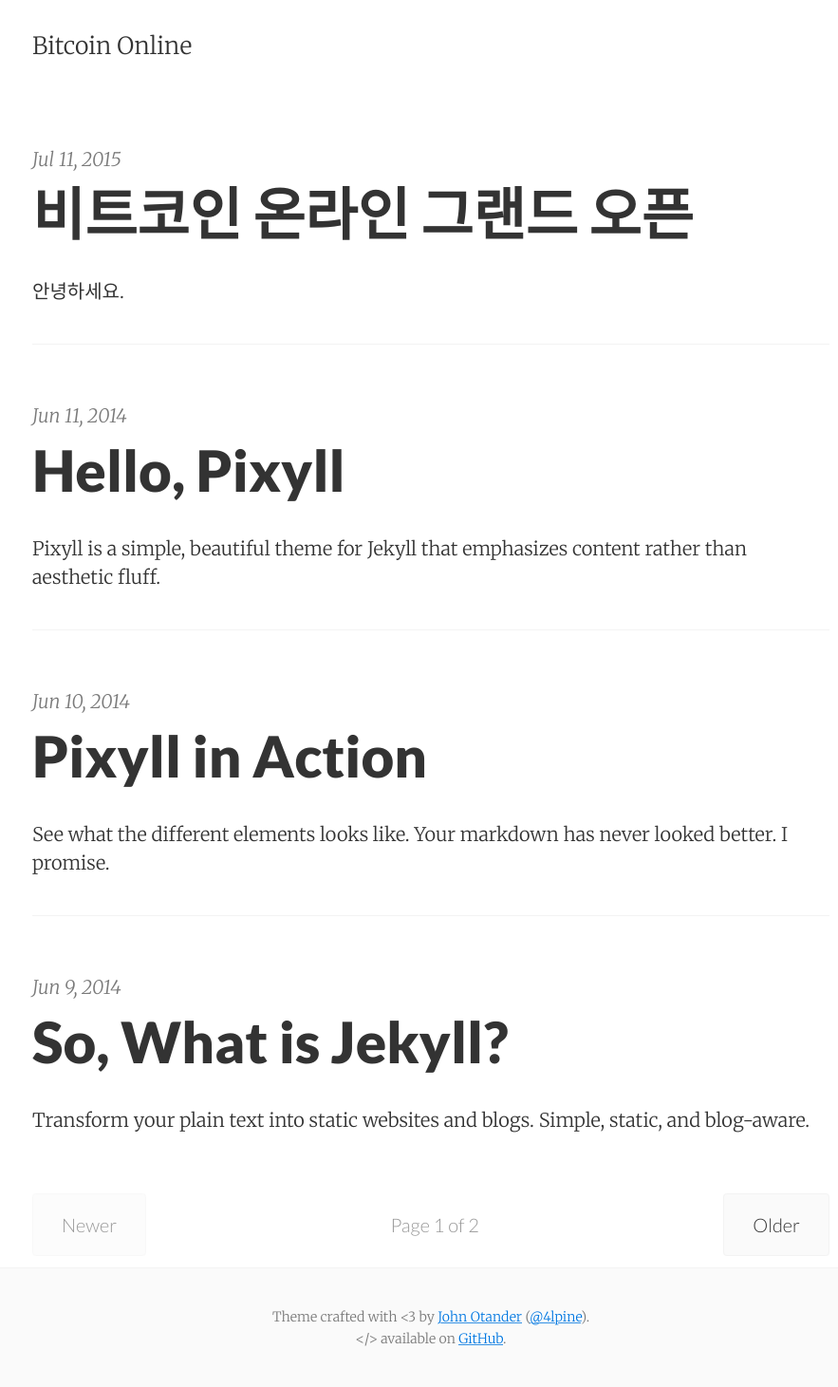
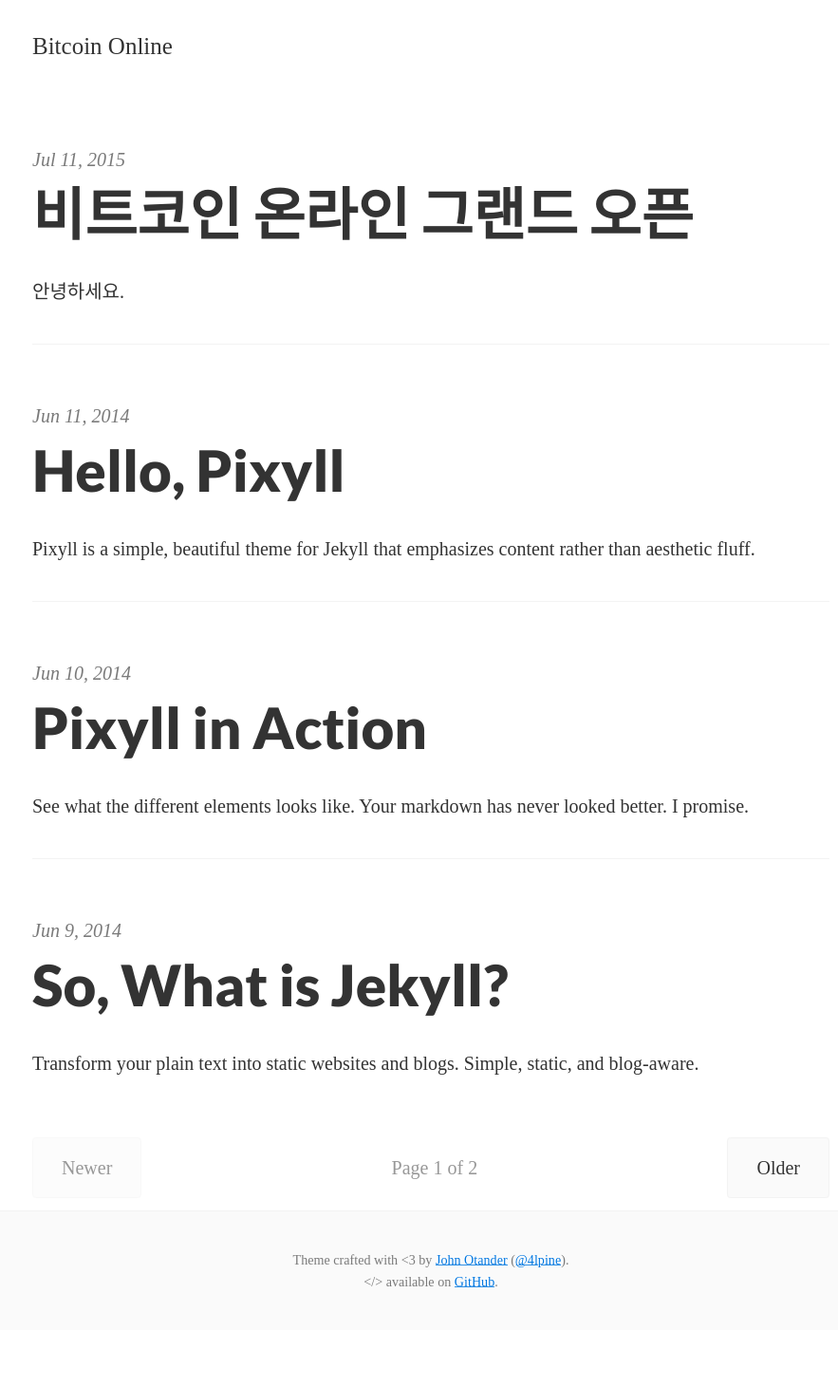
Before and after one commit to tbeeco/tbeeco.github.io, a Jekyll site: the page built from index.html, in a window 1280 px wide. Shown: the whole page at 95% size, without its empty margins (186-1069 px from the left). Built offline with Jekyll 4.4.1, drawn with Linux system fonts in a browser that asks for light colours; some web fonts are replaced; the list of posts is cut into pages by our own code; after the commit the page ends 1401 px from its top, so only the background shows below that.

Commit message:
Update head.html

```diff
--- a/_includes/head.html
+++ b/_includes/head.html
@@ -9,6 +9,12 @@
     <meta charset="utf-8">
     <meta http-equiv="X-UA-Compatible" content="IE=edge">
     <title>{% if page.title %}{{ page.title | strip_html }} &#8211; {% endif %}{{ site.title | strip_html }}</title>
+
+    <link href='//spoqa.github.io/spoqa-han-sans/css/SpoqaHanSans-kr.css' rel='stylesheet' type='text/css'>
+    <style>
+        * { font-family: 'Spoqa Han Sans', 'Spoqa Han Sans JP', 'Sans-serif'; }
+    </style>
+
     <link rel="dns-prefetch" href="//maxcdn.bootstrapcdn.com">
     <link rel="dns-prefetch" href="//cdnjs.cloudflare.com">
     <meta name="viewport" content="width=device-width, initial-scale=1">
```
